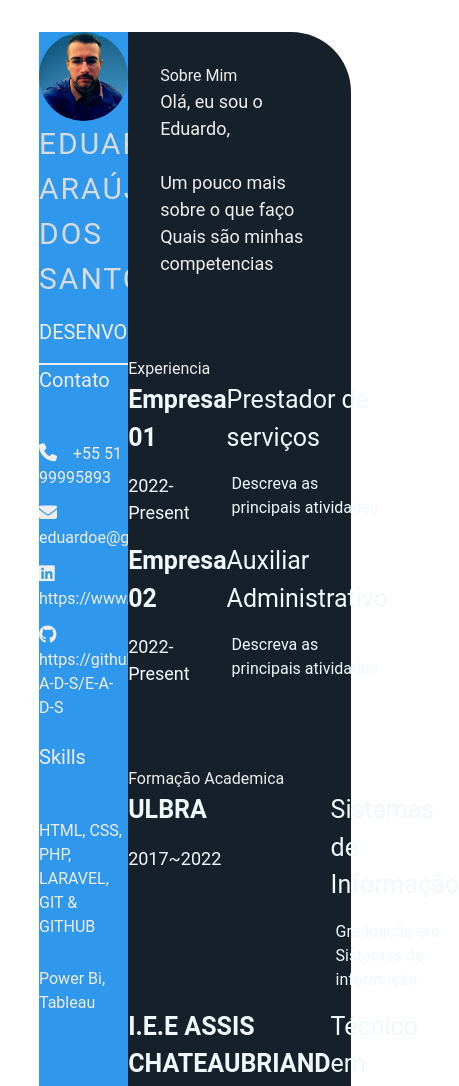
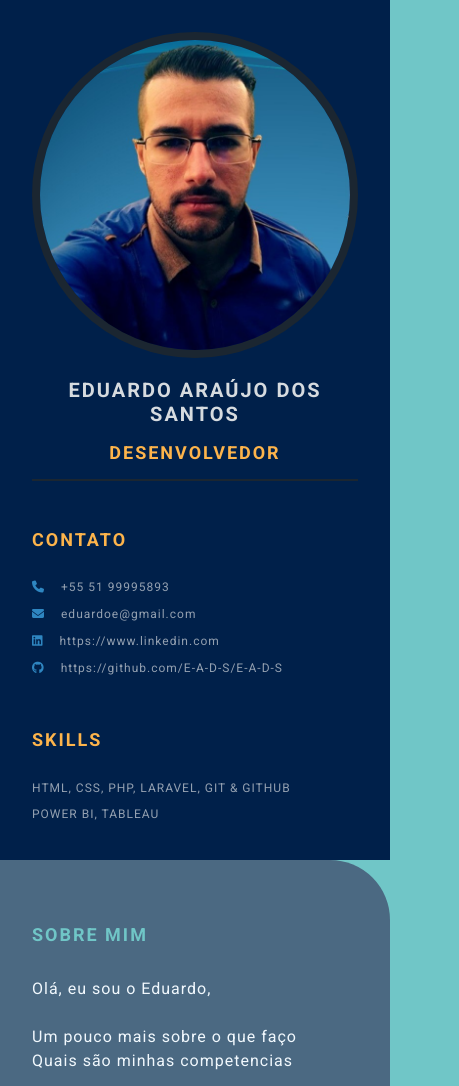
Before and after one commit to E-A-D-S/Curriculo-do-Jornada-Dev, a plain HTML site: page index.html in a window 390 px wide. Shown: the top 1086 px of the page, 459 px wide, since content can reach past the window. Drawn offline with nearby package versions, Linux system fonts and the light colour scheme.

Commit message:
finalizando o projeto (#6)

```diff
--- a/index.html
+++ b/index.html
@@ -6,9 +6,15 @@
     <meta http-equiv="X-UA-Compatible" content="IE=edge">
     <meta name="viewport" content="width=device-width, initial-scale=1.0">
     <title>Eduardo Araújo dos Santos CV</title>
+    <link rel="preconnect" href="https://fonts.googleapis.com">
+    <link rel="preconnect" href="https://fonts.gstatic.com" crossorigin>
+    <link
+        href="https://fonts.googleapis.com/css2?family=Roboto:ital,wght@0,100;0,300;0,400;0,700;1,100;1,300;1,400;1,700&display=swap"
+        rel="stylesheet">
+    <link rel="stylesheet" href="https://cdnjs.cloudflare.com/ajax/libs/font-awesome/6.1.2/css/all.min.css"
+        integrity="sha512-1sCRPdkRXhBV2PBLUdRb4tMg1w2YPf37qatUFeS7zlBy7jJI8Lf4VHwWfZZfpXtYSLy85pkm9GaYVYMfw5BC1A=="
+        crossorigin="anonymous" referrerpolicy="no-referrer" />
     <link rel="stylesheet" href="style.css">
-    <link rel="stylesheet" href="https://cdn.jsdelivr.net/npm/bootstrap@4.5.3/dist/css/bootstrap.min.css" integrity="sha384-TX8t27EcRE3e/ihU7zmQxVncDAy5uIKz4rEkgIXeMed4M0jlfIDPvg6uqKI2xXr2" crossorigin="anonymous">
-    <link rel="stylesheet" href="https://cdnjs.cloudflare.com/ajax/libs/font-awesome/6.1.2/css/all.min.css" integrity="sha512-1sCRPdkRXhBV2PBLUdRb4tMg1w2YPf37qatUFeS7zlBy7jJI8Lf4VHwWfZZfpXtYSLy85pkm9GaYVYMfw5BC1A==" crossorigin="anonymous" referrerpolicy="no-referrer" />
 </head>
 
 <body>
@@ -43,6 +49,7 @@
                     </div>
             </section>
         </section>
+
         <section class="right-section">
             <div class="right-section-contents">
                 <section class="about gap">
@@ -53,7 +60,7 @@
                         <br> Quais são minhas competencias
                     </p>
                 </section>
-            </div>
+
                 <section class="experience gap">
                     <div class="right-title">Experiencia</div>
                     <div class="experience-contents">
@@ -67,6 +74,7 @@
                                 Descreva as principais atividades
                             </p>
                         </div>
+                        <div class="experience-contents"></div>
                         <div class="exp-left">
                             <p class="exp-company-name">Empresa 02</p>
                             <p class="exp-time-period">2022-Present</p>
@@ -103,7 +111,6 @@
                             </p>
                         </div>
                     </div>
-            </div>
                 </section>
                 <section class="awards gap">
                     <div class="right-title">Cursos</div>
@@ -118,6 +125,8 @@
                                 curso feito na ebac no ano de 2019
                             </p>
                         </div>
+                    </div>
+                    <div class="awards-contents">
                         <div class="awards-left">
                             <p class="awards-company-name">EBAC</p>
                             <p class="awards-time-period">junho de 2019</p>
@@ -130,6 +139,8 @@
                         </div>
                     </div>
                 </section>
+            </div>
+        </section>
     </main>
 </body>
 
--- a/style.css
+++ b/style.css
@@ -4,6 +4,10 @@
     box-sizing: border-box;
     list-style: none;
     font-family: 'Roboto', sans-serif;
+}
+
+body {
+    background-color: #70c6c7;
 }
 
 .resume-contents {
@@ -17,28 +21,29 @@
 .left-section {
     grid-column: span 2;
     height: 100%;
-    background-color: #2f97ec;
+    background-color: #00204A;
 }
 
 .right-section {
     grid-column: span 5;
     height: 100%;
-    background-color: #15202b;
+    background-color: #4B6982;
     border-radius: 0px 60px 0px 0px;
 }
 
-.left-section-contents{
+.left-section-content{
     padding: 2rem 2rem;
 }
 
 .profile {
     width: 100%;
-    border-bottom: 2px solid #eeeeee;
+    border-bottom: 2px solid #1B2631;
 }
 
 .profile .profile-image {
     width: 100%;
-    border-radius: 100%;
+    border-radius: 50%;
+    border: 8px solid #1B2631;
 }
 
 .name {
@@ -46,19 +51,31 @@
     font-size: 30px;
     letter-spacing: 2px;
     text-transform: uppercase;
+    text-align: center;
+    font-weight: bold;
+    padding: 1rem 0;
 }
 
 .profession {
-    color: #eeeeee;
+    color: #FDB44B;
     font-size: 20px;
     text-transform: uppercase;
     text-align: center;
+    letter-spacing: 2px;
+    font-weight: bold;
+    padding-bottom: 1rem;
 }
 
 /* .contact-info { border-bottom: 2px solid #1B2631; } */
 .left-title {
-    color: #eeeeee;
+    color: #FDB44B;
     font-size: 20px;
+    letter-spacing: 2px;
+    text-transform: uppercase;
+    font-weight: bold;
+    display: flex;
+    align-items: center;
+    padding-top: 3rem;
 }
 
 .contact-info ul {
@@ -68,14 +85,18 @@
 .contact-info ul li,
 .references ul li {
     padding: .4rem 0;
-    color: #eeeeee;
+    display: flex;
+    align-items: center;
+    color: #d6dbdfaf;
+    letter-spacing: 1px;
+    font-size: 18px;
 }
 
 .contact-info ul li i,
 .references ul li i {
     padding-right: 1rem;
     font-size: 18px;
-    color: #eeeeee;
+    color: #2E86C1;
 }
 
 .skills ul {
@@ -83,15 +104,46 @@
 }
 .skills ul li p {
     padding: .4rem 0;
-    color: #eeeeee;
+    color: #d6dbdfaf;
+    font-size: 18px;
+    letter-spacing: 1px;
+    display: flex;
+    align-items: center;
+    text-transform: uppercase;
 }
+
+.referance-name {
+    padding-top: 1.5rem;
+    padding-bottom: .4rem;
+    font-size: 18px;
+    color: #F9E79F;
+    letter-spacing: 1px;
+    text-transform: uppercase;
+}
+
+.referance-profession {
+    font-size: 16px;
+    color: #d6dbdfaf;
+    letter-spacing: 1px;
+    /* text-transform: uppercase; */
+    padding-bottom: .4rem;
+}
+
 
 .right-section-contents {
     padding: 2rem 2rem;
 }
 
 .right-title {
-    color: #eeeeee;
+    color: #70C6C7;
+    font-size: 40px;
+    letter-spacing: 2px;
+    text-transform: uppercase;
+    font-weight: bold;
+    display: flex;
+    align-items: center;
+    padding: 2rem 0;
+    position: relative;
 }
 
 .gap {
@@ -99,7 +151,9 @@
 }
 .about-me-contents {
     font-size: 18px;
-    color: #eeeeee;
+    letter-spacing: 1px;
+    line-height: 2rem;
+    color: #F1F8FD;
 }
 
 .experience-contents,
@@ -116,23 +170,124 @@
 .awards-company-name {
     font-size: 25px;
     font-weight: bold;
+    text-transform: uppercase;
+    letter-spacing: 1px;
+    color: #FDB44B;
+    padding-bottom: .4rem;
 }
 
 .exp-time-period,
 .educationp-time-period,
 .awards-time-period {
     font-size: 18px;
+    letter-spacing: 1px;
+    line-height: 2rem;
 }
 
 .exp-position,
 .education-subject,
 .awards-name {
     font-size: 25px;
+    font-weight: bold;
+    text-transform: uppercase;
+    letter-spacing: 1px;
+    color: #FDB44B;
+    padding-bottom: .4rem;
 }
 
 .exp-desc,
 .education-desc,
 .awards-desc {
     font-size: 16px;
+    letter-spacing: 1px;
+    line-height: 1.5rem;
+    border-left: 3px solid #a5a3a3;
     padding-left: 5px;
 }
+
+/* Media queries */
+@media screen and (max-width:780px) {
+    .experience-contents,
+    .education-contents,
+    .awards-contents {
+        grid-template-columns: repeat(1, 1fr);
+    }
+}
+
+@media screen and (max-width:780px) {
+    .left-section {
+        grid-column: span 3;
+    }
+
+    .right-section {
+        grid-column: span 4;
+    }
+
+}
+
+@media screen and (max-width:1200px) {
+    .resume-contents {
+        grid-template-columns: repeat(1, 1fr);
+    }
+}
+
+@media screen and (max-width:390px) {
+    .resume-contents {
+        width: 100%;
+        margin: 0 auto;
+    }
+
+    .name {
+        font-size: 20px;
+    }
+
+    .profession {
+        font-size: 18px;
+    }
+
+    .left-title {
+        font-size: 18px;
+    }
+
+    .right-title {
+        font-size: 18px;
+    }
+
+    .contact-info ul li,
+    .references ul li {
+        font-size: 12px;
+    }
+
+    .contact-info ul li i,
+    .references ul li i {
+        /* padding-right: 1rem; */
+        font-size: 12px;
+    }
+
+    .skills ul li p {
+        font-size: 12px;
+    }
+
+    .about-me-contents {
+        font-size: 16px;
+        line-height: 1.5rem;
+    }
+
+    .exp-company-name,
+    .education-school-name,
+    .awards-company-name {
+        font-size: 18px;
+    }
+
+    .exp-time-period,
+    .educationp-time-period,
+    .awards-time-period {
+        font-size: 16px;
+    }
+
+    .exp-position,
+    .education-subject,
+    .awards-name {
+        font-size: 18px;
+    }
+}
```
Also changed, not shown: teste.html (added, +144 -0 lines). Lines whose indentation alone changed are shown as unchanged.
